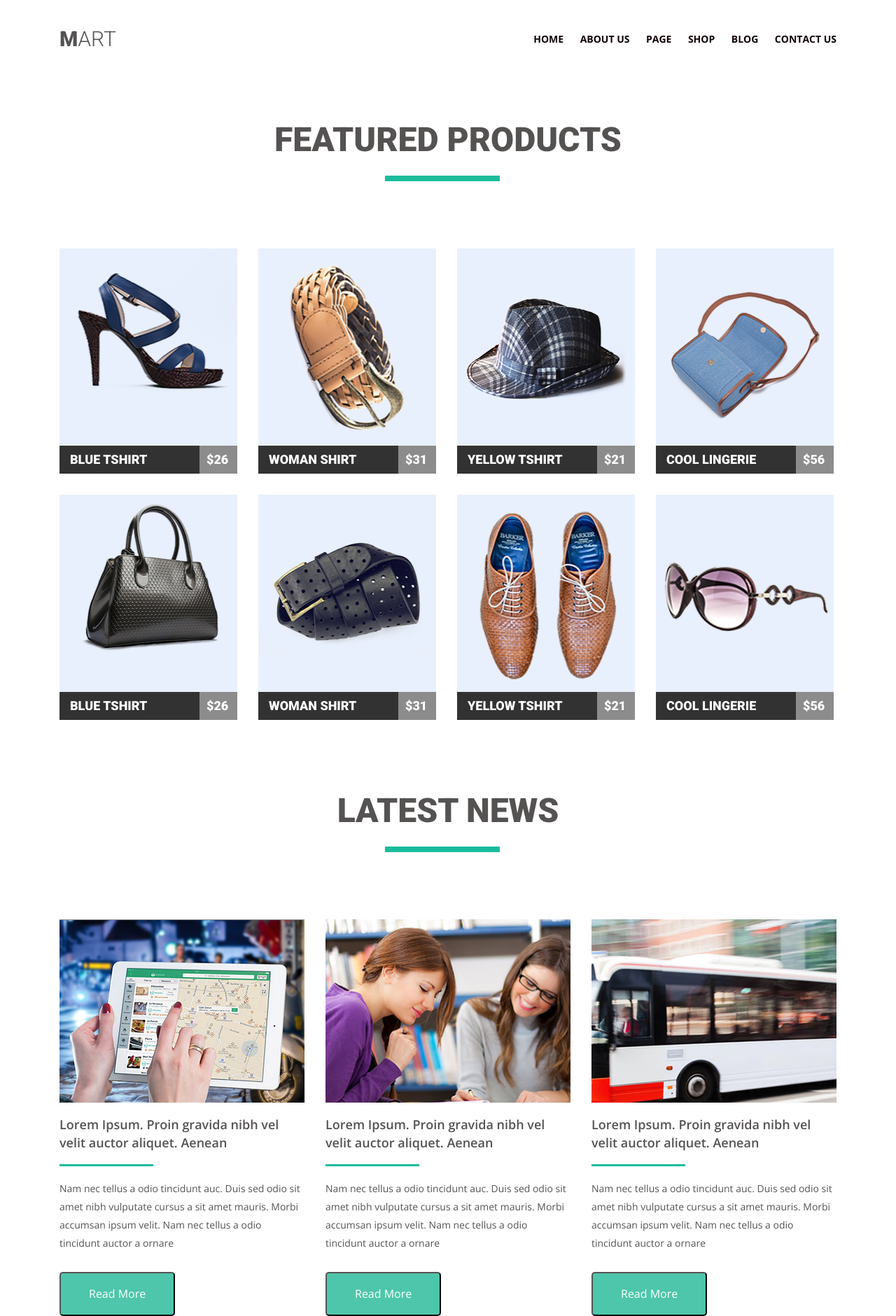
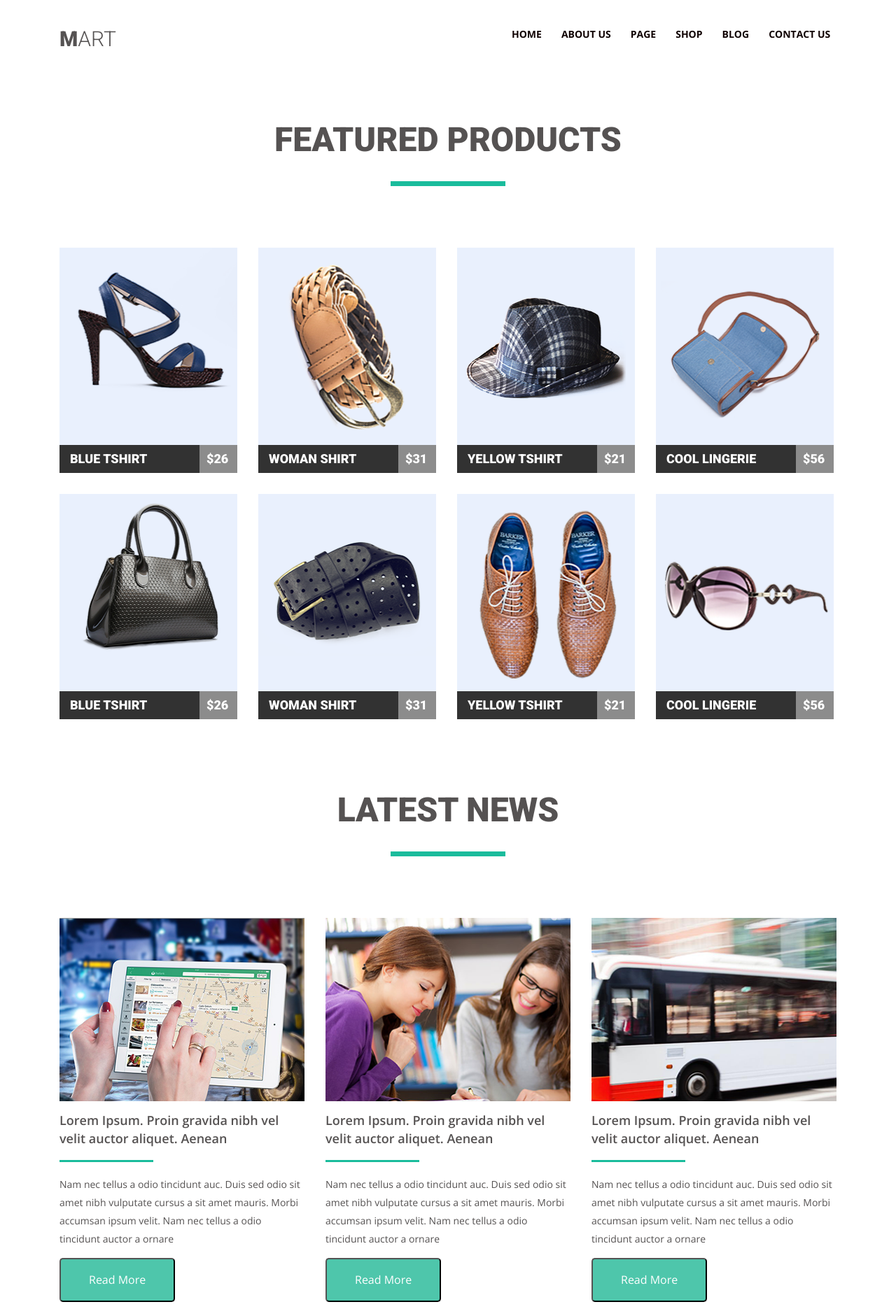
Before and after one commit to Chaiko85/goit-fe-course, a plain HTML site: page Module 4/index.html in a window 1280 px wide. Shown: the whole page at 70% size. Drawn offline with nearby package versions, Linux system fonts and the light colour scheme.

Commit message:
Всё исправил

```diff
--- a/Module 4/css/style.css
+++ b/Module 4/css/style.css
@@ -21,8 +21,8 @@ body {
 }
 
 .page-header {
-    margin-top: 40px;
-    margin-bottom: 100px;
+    padding-top: 40px;
+    padding-bottom: 100px;
 }
 
 .container {
@@ -41,11 +41,11 @@ body {
     padding: 0;
     font-size: 14px;
     list-style: none;
-    text-align: right;
     margin-top: 8px;
 }
 
 .list a {
+    display: block;
     font-family: 'Open Sans', sans-serif;
     text-transform: uppercase;
     font-weight: 700;
@@ -55,8 +55,8 @@ body {
 }
 
 .list li {
-    display: inline-block;
-    margin-right: 20px;
+    float: left;
+    margin-right: 28px;
 }
 
 .list li:last-child {
@@ -73,7 +73,7 @@ body {
 }
 
 .logo {
-    display: inline-block;
+    float: left;
     font-size: 30px;
     font-family: 'Roboto', sans-serif;
     text-transform: uppercase;
@@ -81,6 +81,11 @@ body {
     text-decoration: none;
     font-weight: 300;
     margin: 0;
+}
+
+.logotype {
+    list-style: none;
+    text-decoration: none;
     color: #555252;
 }
 
@@ -106,11 +111,12 @@ body {
 .heading::after {
     content: '';
     position: relative;
-    bottom: 0;
-    top: 24px;
-    left: 465px;
+    bottom: -32px;
+    left: 0;
+    right: 0;
     width: 164px;
-    height: 8px;
+    height: 7px;
+    margin: auto;
     background: #1abc9c;
 }
 
@@ -119,7 +125,6 @@ body {
     float: left;
     display: block;
     margin-right: 30px;
-    margin-bottom: 102px;
 }
 
 .product-list-item:nth-child(-n+4) {
@@ -132,6 +137,7 @@ body {
 
 .product {
     font-size: 0;
+    padding-bottom: 102px;
 }
 
 .product-list-name {
@@ -173,7 +179,6 @@ img {
 
 .news-list {
     width: 350px;
-    height: 498px;
     float: left;
 }
 
@@ -185,6 +190,8 @@ img {
     font-size: 18px;
     line-height: 26px;
     font-weight: 600;
+    margin: 0;
+    margin-top: 14px;
     margin-bottom: 40px;
     display: block;
     position: relative;
@@ -204,11 +211,11 @@ img {
 p {
     font-size: 14px;
     line-height: 26px;
+    margin: 0;
 }
 
 .load {
     padding: 20px 40px;
-    color: #ffffff;
     background-color: #4ec6ab;
     border-radius: 5px;
     cursor: pointer;
@@ -216,3 +223,9 @@ p {
     font-weight: 300;
     margin-top: 14px;
 }
+
+.btn {
+    list-style: none;
+    text-decoration: none;
+    color: #ffffff;
+}
--- a/Module 4/index.html
+++ b/Module 4/index.html
@@ -6,15 +6,16 @@
     <meta name="viewport" content="width=device-width, initial-scale=1.0">
     <meta http-equiv="X-UA-Compatible" content="ie=edge">
     <title>Chaiko homework№4</title>
-    <link rel="stylesheet" href="css/normilize.css">
-    <link rel="stylesheet" href="https://fonts.googleapis.com/css?family=Open+Sans:300,400,600,700|Roboto:300,400,500,700,900&display=swap">
+    <link rel="stylesheet" href="css/normalize.css">
+    <link rel="stylesheet"
+        href="https://fonts.googleapis.com/css?family=Open+Sans:300,400,600,700|Roboto:300,400,500,700,900&display=swap">
     <link rel="stylesheet" href="css/style.css">
 </head>
 
 <body>
     <header class="page-header clearfix">
         <nav class="page-nav container">
-            <h1 class="logo">mart</h1>
+            <h1 class="logo"><a href="#" class="logotype">mart</a></h1>
             <ul class="list clearfix">
                 <li class="item"><a href="#">home</a></li>
                 <li class="item"><a href="#">about us</a></li>
@@ -26,9 +27,10 @@
         </nav>
     </header>
 
-    <main class="container clearfix">
+    <main>
         <section class="product clearfix">
             <h2 class="heading clearfix">FEATURED PRODUCTS</h2>
+            <div class="container clearfix">
                 <ul class="product-list clearfix">
                     <li class="product-list-item clearfix">
                         <a href="#">
@@ -94,33 +96,39 @@
                         </a>
                     </li>
                 </ul>
+            </div>
         </section>
 
         <section class="news clearfix">
             <h2 class="heading clearfix">LATEST NEWS</h2>
+            <div class="container clearfix">
                 <article class="news-list">
                     <img class="news-list-image" src="./img/ipad.png" alt="ipad" width="350" height="262">
                     <h3 class="news-list-head">Lorem Ipsum. Proin gravida nibh vel velit auctor aliquet. Aenean</h3>
-                <p>Nam nec tellus a odio tincidunt auc. Duis sed odio sit amet nibh vulputate cursus a sit amet mauris.
+                    <p>Nam nec tellus a odio tincidunt auc. Duis sed odio sit amet nibh vulputate cursus a sit amet
+                        mauris.
                         Morbi accumsan ipsum velit. Nam nec tellus a odio tincidunt auctor a ornare </p>
-                <button class="load">Read More</button>
+                    <button class="load"><a href="#" class="btn">Read More</a></button>
                 </article>
 
                 <article class="news-list">
                     <img class="news-list-image" src="./img/girls.png" alt="girls" width="350" height="262">
                     <h3 class="news-list-head">Lorem Ipsum. Proin gravida nibh vel velit auctor aliquet. Aenean</h3>
-                <p>Nam nec tellus a odio tincidunt auc. Duis sed odio sit amet nibh vulputate cursus a sit amet mauris.
+                    <p>Nam nec tellus a odio tincidunt auc. Duis sed odio sit amet nibh vulputate cursus a sit amet
+                        mauris.
                         Morbi accumsan ipsum velit. Nam nec tellus a odio tincidunt auctor a ornare </p>
-                <button class="load">Read More</button>
+                    <button class="load"><a href="#" class="btn">Read More</a></button>
                 </article>
 
                 <article class="news-list">
                     <img class="news-list-image" src="./img/bus.png" alt="bus" width="350" height="262">
                     <h3 class="news-list-head">Lorem Ipsum. Proin gravida nibh vel velit auctor aliquet. Aenean</h3>
-                <p>Nam nec tellus a odio tincidunt auc. Duis sed odio sit amet nibh vulputate cursus a sit amet mauris.
+                    <p>Nam nec tellus a odio tincidunt auc. Duis sed odio sit amet nibh vulputate cursus a sit amet
+                        mauris.
                         Morbi accumsan ipsum velit. Nam nec tellus a odio tincidunt auctor a ornare </p>
-                <button class="load">Read More</button>
+                    <button class="load"><a href="#" class="btn">Read More</a></button>
                 </article>
+            </div>
         </section>
     </main>
 
```
Also changed, not shown: Module 4/css/normalize.css (renamed from Module 4/css/normilize.css). Lines whose indentation alone changed are shown as unchanged.
